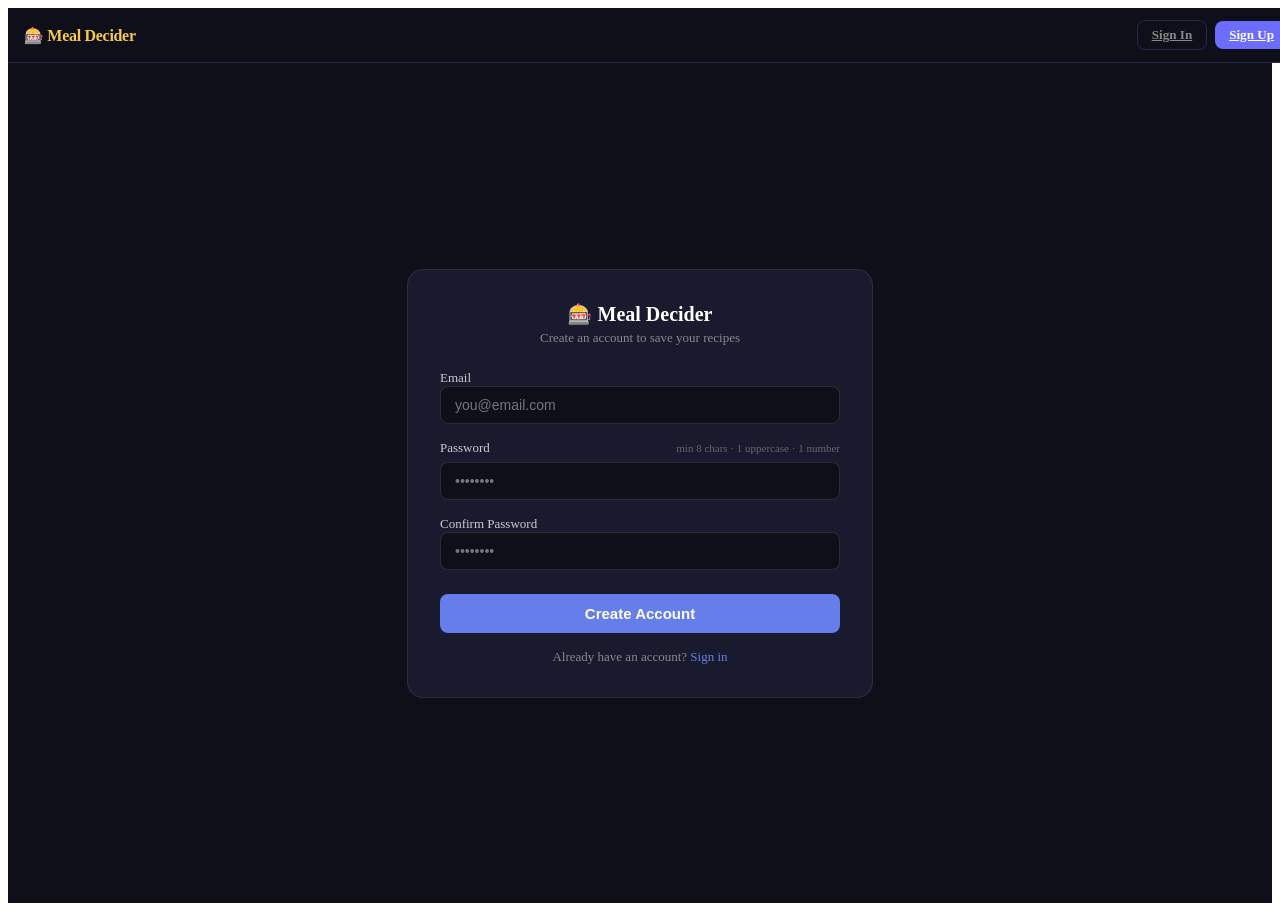
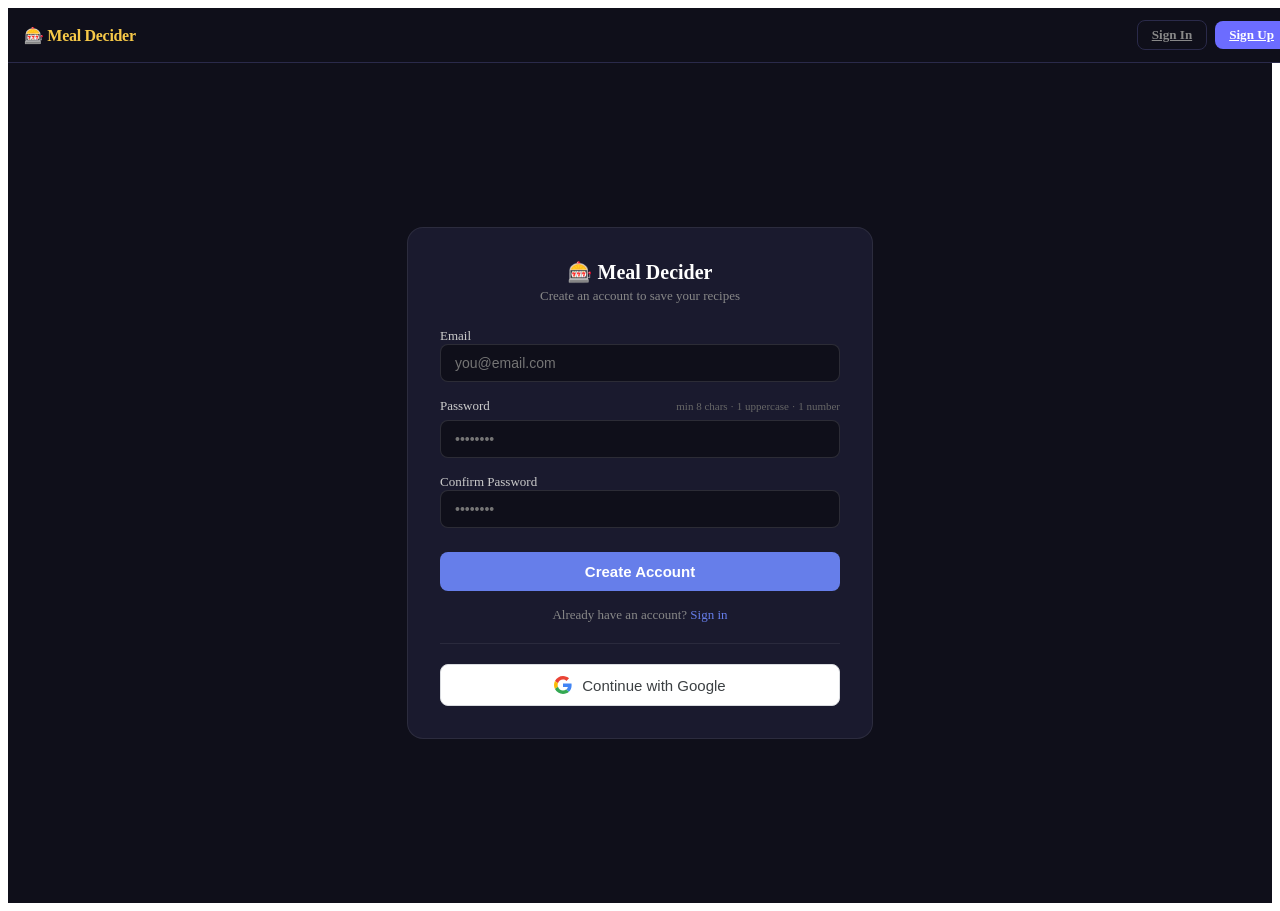
Before and after one commit to meherremovruslan-tech/meal-decider, a Next.js app: page /register in a window 1280 px wide. Shown: the top 911 px of the page. Built offline with nearby package versions, Linux system fonts and the light colour scheme; no server answers.

Commit message:
feat: add Google sign in button to register page

```diff
--- a/app/register/page.js
+++ b/app/register/page.js
@@ -1,5 +1,6 @@
 'use client';
 import { useState } from 'react';
+import { signIn } from 'next-auth/react';
 import { useRouter } from 'next/navigation';
 import Link from 'next/link';
 import styles from '../auth.module.css';
@@ -121,6 +122,23 @@
         <div className={styles.links}>
           Already have an account? <Link href="/login">Sign in</Link>
         </div>
+
+        <hr className={styles.divider} />
+
+        <button
+          className={styles.btnGoogle}
+          type="button"
+          onClick={() => signIn('google', { callbackUrl: '/' })}
+        >
+          <svg width="18" height="18" viewBox="0 0 48 48">
+            <path fill="#EA4335" d="M24 9.5c3.54 0 6.71 1.22 9.21 3.6l6.85-6.85C35.9 2.38 30.47 0 24 0 14.62 0 6.51 5.38 2.56 13.22l7.98 6.19C12.43 13.72 17.74 9.5 24 9.5z"/>
+            <path fill="#4285F4" d="M46.98 24.55c0-1.57-.15-3.09-.38-4.55H24v9.02h12.94c-.58 2.96-2.26 5.48-4.78 7.18l7.73 6c4.51-4.18 7.09-10.36 7.09-17.65z"/>
+            <path fill="#FBBC05" d="M10.53 28.59c-.48-1.45-.76-2.99-.76-4.59s.27-3.14.76-4.59l-7.98-6.19C.92 16.46 0 20.12 0 24c0 3.88.92 7.54 2.56 10.78l7.97-6.19z"/>
+            <path fill="#34A853" d="M24 48c6.48 0 11.93-2.13 15.89-5.81l-7.73-6c-2.18 1.48-4.97 2.31-8.16 2.31-6.26 0-11.57-4.22-13.47-9.91l-7.98 6.19C6.51 42.62 14.62 48 24 48z"/>
+            <path fill="none" d="M0 0h48v48H0z"/>
+          </svg>
+          Continue with Google
+        </button>
       </div>
     </div>
   );
```
